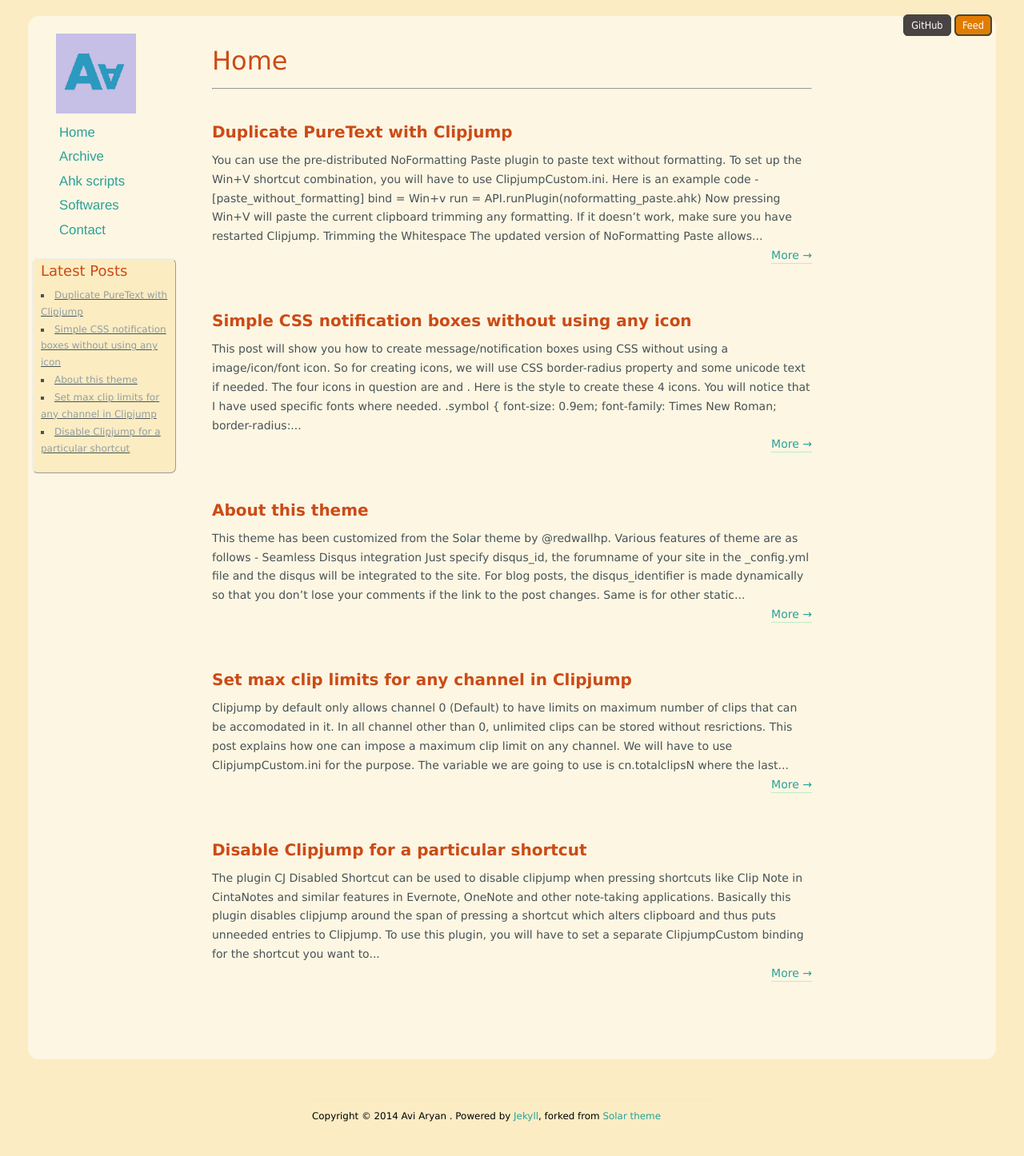
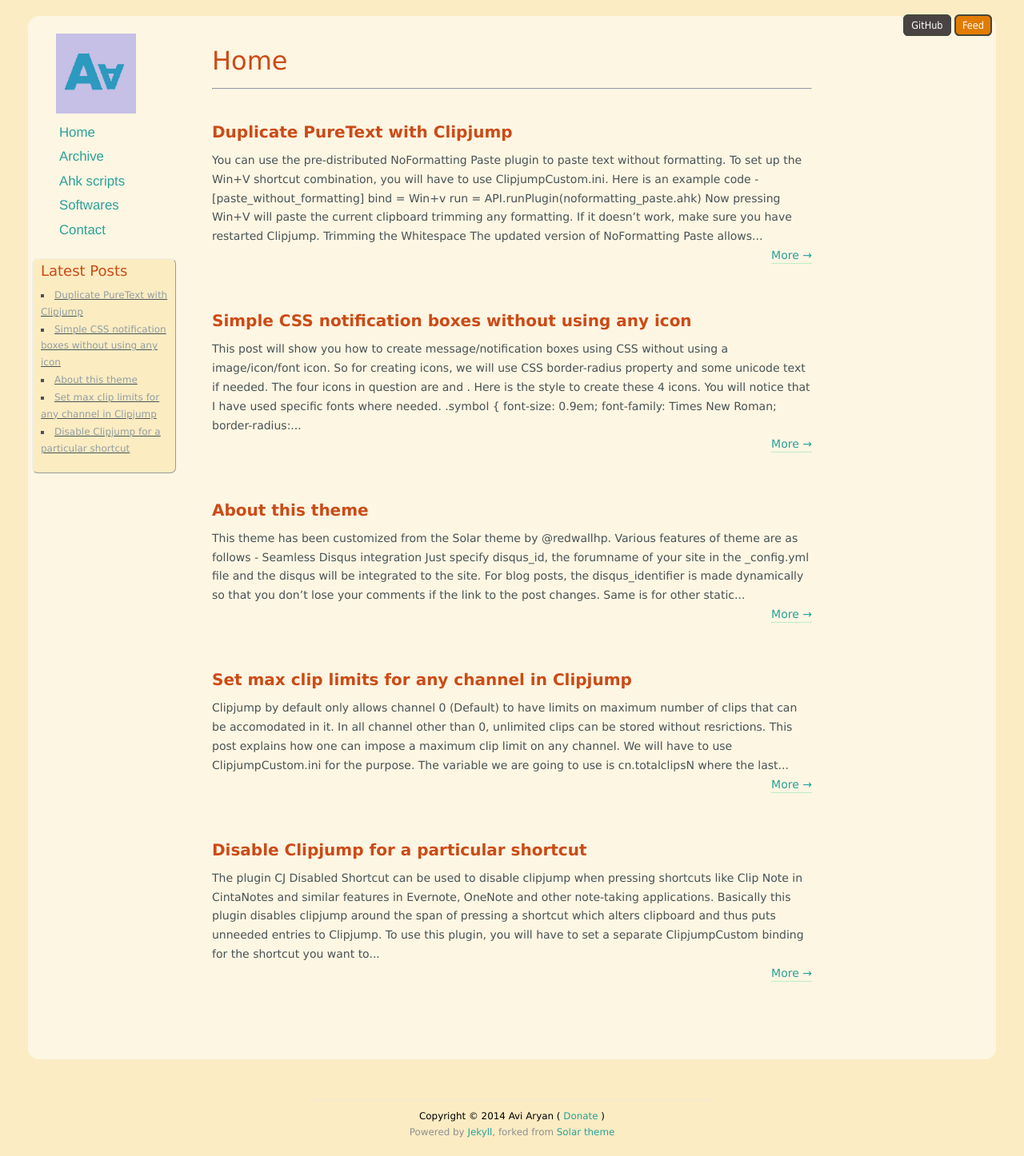
Before and after one commit to aviaryan/aviaryan.github.com-retired-2018, a Jekyll site: the page built from index.html, in a window 1280 px wide. Shown: the whole page at 80% size. Built offline with Jekyll 4.4.1, drawn with Linux system fonts in a browser that asks for light colours; Markdown is read by kramdown in place of the engine named in the settings; the list of posts is cut into pages by our own code; comment, search, counter and statistics services are not loaded.

Commit message:
added donate page

```diff
--- a/_layouts/default.html
+++ b/_layouts/default.html
@@ -127,8 +127,9 @@
   </div>
 
   <footer id="footer">
-    <p class="copyright">Copyright &copy; {{ site.time | date: '%Y' }} {{ site.author.fullname }} . Powered by <a href="http://jekyllrb.com">Jekyll</a>,
-    forked from <a href="https://github.com/redwallhp/solar-theme-jekyll">Solar theme</a></p>
+    <p class="copyright">Copyright &copy; {{ site.time | date: '%Y' }} {{ site.author.fullname }} ( <a href="/donate.html">Donate</a> )
+    <br>
+    <span style="color: #8F8F8F;">Powered by <a href="http://jekyllrb.com">Jekyll</a>, forked from <a href="https://github.com/redwallhp/solar-theme-jekyll">Solar theme</a></span></p>
   </footer>
 
 <!-- JS AT THE END FOR FASTER LOAD -->
--- a/assets/css/colors-light.css
+++ b/assets/css/colors-light.css
@@ -7,6 +7,8 @@
 body { background-color:  #FBECC4; }
 
 /* :not(pre) > code { background-color: #F3F8C0; } */
+
+#data a[href] .a_nohover:hover { background-color: #31322C; border: 0px; }
 
 a[href], a:visited, a:active {
 	color: #2aa198;
@@ -18,6 +20,7 @@ a[href], a:visited, a:active {
 	border-color: #BDEDAF;
 	color: #2aa198;
 }
+
 
 h1, h2, h3, h4, .heading {
 	color: #cb4b16;
--- a/assets/css/style.css
+++ b/assets/css/style.css
@@ -154,6 +154,7 @@ blockquote {
 /* .notify:before { content: "&#2713"; } */
 
 .postdate { font-style: italic; font-size: 0.9em;}
+.copyright { text-align: center; }
 
 acronym, abbr {
 	cursor: help;
```
Also changed, not shown: donate.html (added, +18 -0 lines).
